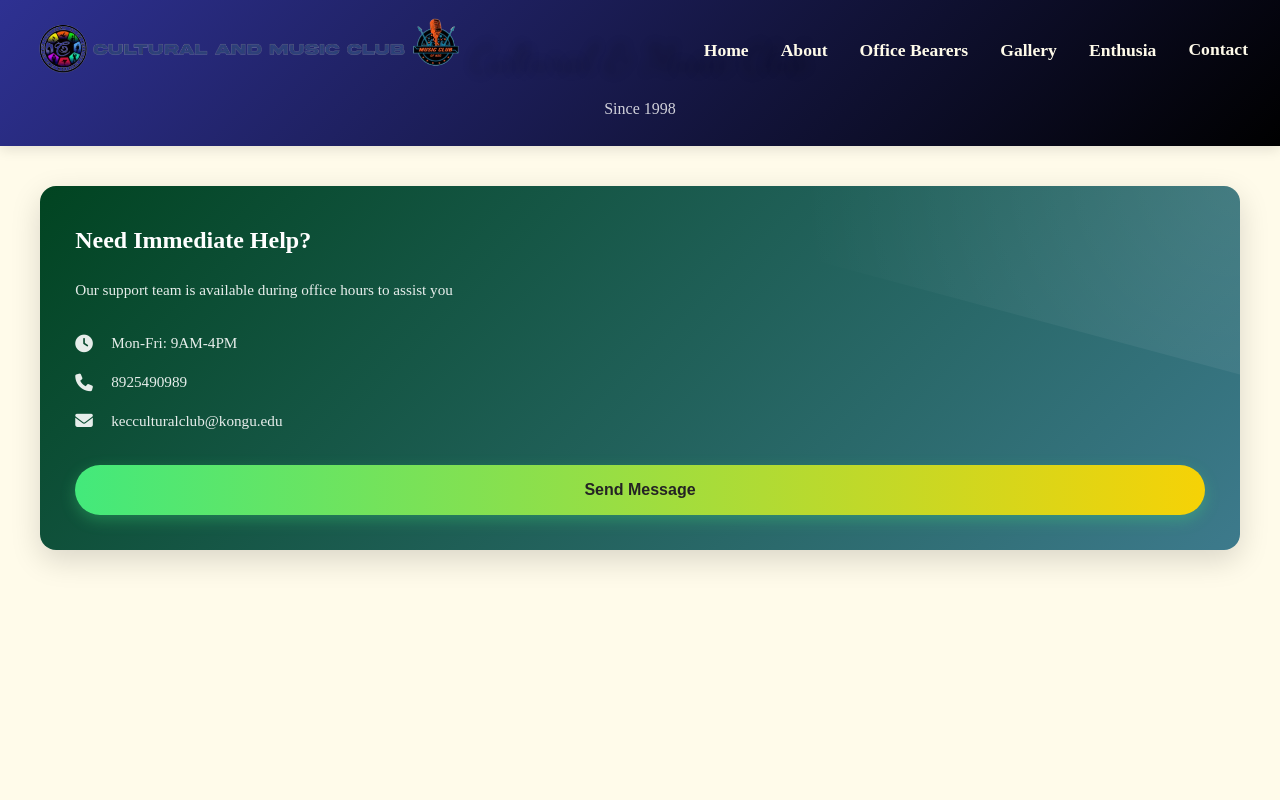
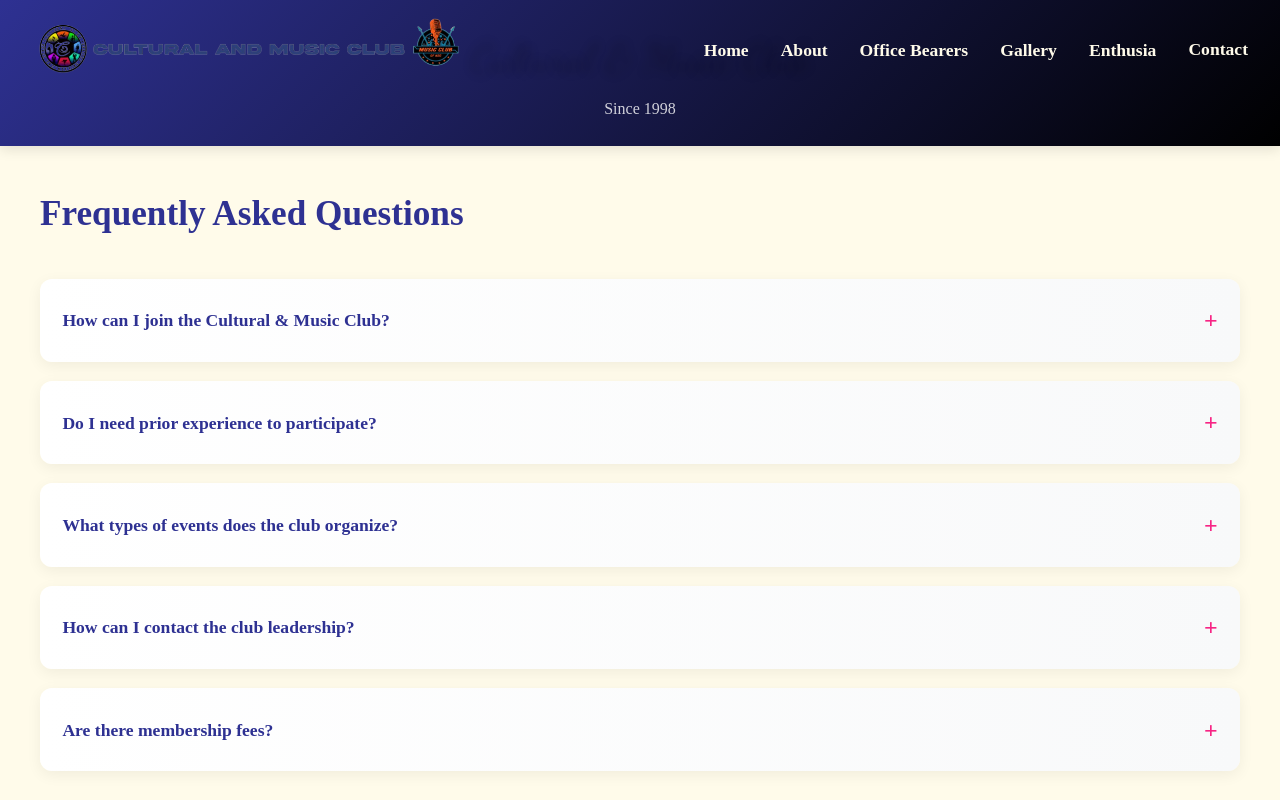
Before and after one commit to sakthivel3011/CULTURAL-CLUB, a React (Vite) app: page /help in a window 1280 px wide. Shown: the top 800 px of the page. Built offline with nearby package versions, Linux system fonts and the light colour scheme.

Commit message:
Update Help.jsx

```diff
--- a/src/pages/Help.jsx
+++ b/src/pages/Help.jsx
@@ -116,7 +116,26 @@ const Help = () => {
 
     <main className="help-main container">
         <div className="row">
-
+            <div className="col-lg-8">
+                <section className="help-content">
+                    <h2>Frequently Asked Questions</h2>
+                    <div className="faq-section">
+                        {faqs.map((faq, index) => (
+                            <div key={index} className={`faq-item ${faqActive === index ? 'active' : ''}`}>
+                                <div className="faq-question" onClick={() => toggleFaq(index)}>
+                                    <h3>{faq.question}</h3>
+                                    <span className="faq-toggle">{faqActive === index ? '−' : '+'}</span>
+                                </div>
+                                {faqActive === index && (
+                                    <div className="faq-answer">
+                                        <p>{faq.answer}</p>
+                                    </div>
+                                )}
+                            </div>
+                        ))}
+                    </div>
+                </section>
+            </div>
 
             <div className="col-lg-4">
                 <aside className="help-sidebar">
```
